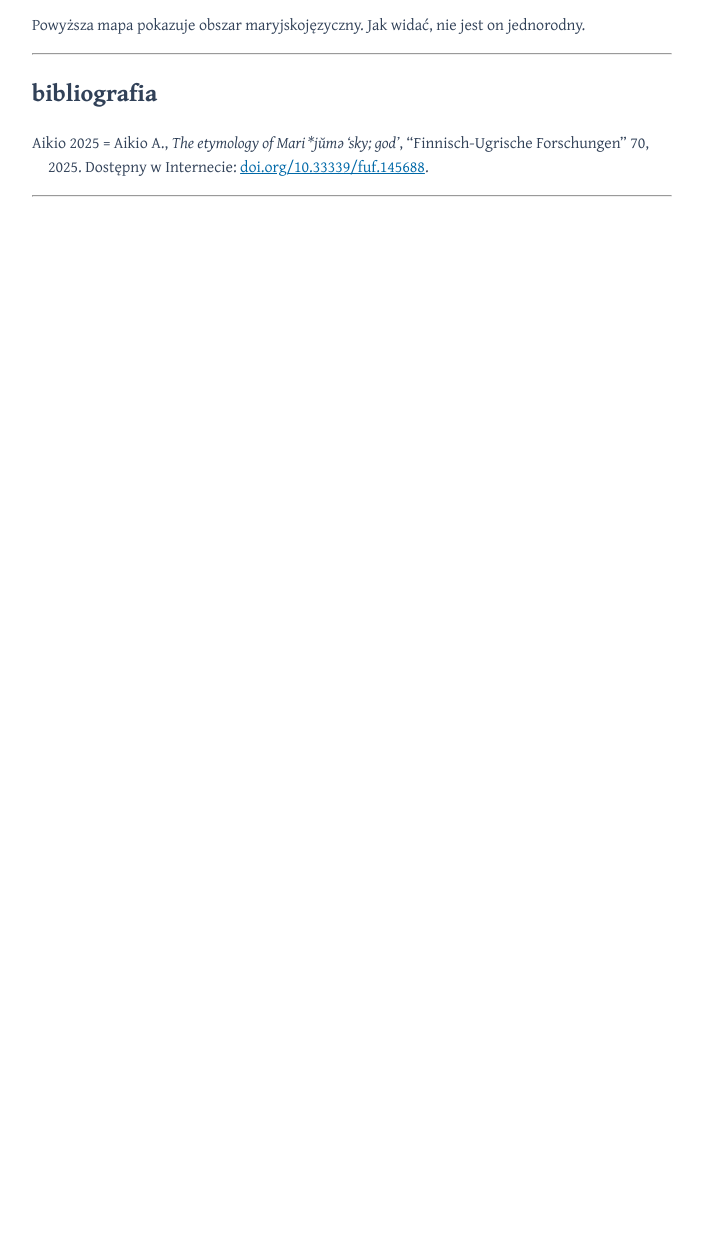
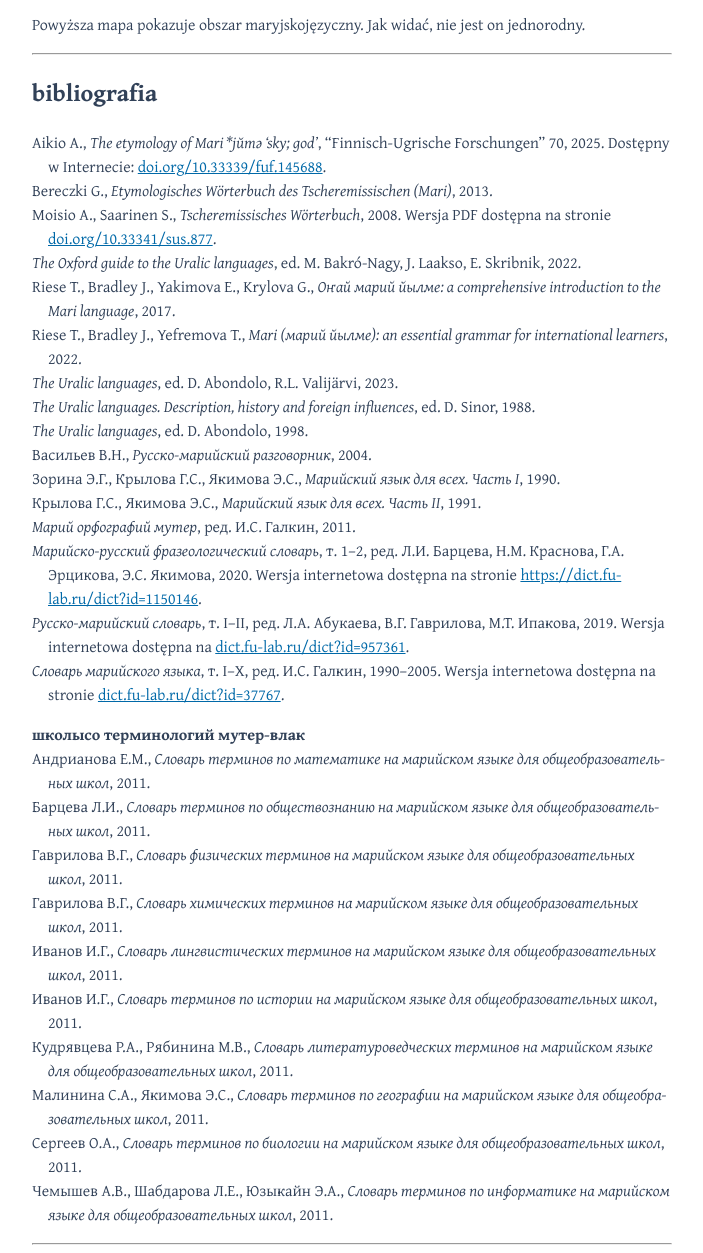
Before and after one commit to PT-22/hk, a plain HTML site: page mhr.html in a window 1280 px wide. Shown: the part 944-2197 px from the top of the page, without its empty margins (288-991 px from the left). Before the commit the page ends 1149 px from the top, so only its background shows below. Drawn offline with Linux system fonts and the light colour scheme.

Commit message:
Update mhr.html

```diff
--- a/mhr.html
+++ b/mhr.html
@@ -53,7 +53,35 @@
 <h2>bibliografia</h2>
 
 <div class="hang">
-<p>Aikio 2025 = Aikio A., <cite>The etymology of Mari *jŭmǝ ‘sky; god’</cite>, “Finnisch-Ugrische Forschungen” 70, 2025.</cite> Dostępny w Internecie: <a href="https://doi.org/10.33339/fuf.145688">doi.org/10.33339/fuf.145688</a>.</p>
+<p>Aikio A., <cite>The etymology of Mari *jŭmǝ ‘sky; god’</cite>, “Finnisch-Ugrische Forschungen” 70, 2025.</cite> Dostępny w Internecie: <a href="https://doi.org/10.33339/fuf.145688">doi.org/10.33339/fuf.145688</a>.</p>
+<p>Bereczki G., <cite>Etymologisches Wörterbuch des Tscheremissischen (Mari)</cite>, 2013.</p>
+<p>Moisio A., Saarinen S., <cite>Tscheremissisches Wörterbuch</cite>, 2008. Wersja PDF dostępna na stronie <a href="https://doi.org/10.33341/sus.877">doi.org/10.33341/sus.877</a>.</p>
+<p><cite>The Oxford guide to the Uralic languages</cite>, ed. M. Bakró-Nagy, J. Laakso, E. Skribnik, 2022.</p>
+<p>Riese T., Bradley J., Yakimova E., Krylova G., <cite>Оҥай марий йылме: a comprehensive introduction to the Mari language</cite>, 2017.</p>
+<p>Riese T., Bradley J., Yefremova T., <cite>Mari (марий йылме): an essential grammar for international learners</cite>, 2022.</p>
+<p><cite>The Uralic languages</cite>, ed. D. Abondolo, R.L. Valijärvi, 2023.</p>
+<p><cite>The Uralic languages. Description, history and foreign influences</cite>, ed. D. Sinor, 1988.</p>
+<p><cite>The Uralic languages</cite>, ed. D. Abondolo, 1998.</p>
+<p>Васильев В.Н., <cite>Русско-марийский разговорник</cite>, 2004.</p>
+<p>Зорина Э.Г., Крылова Г.С., Якимова Э.С., <cite>Марийский язык для всех. Часть I</cite>, 1990.</p>
+<p>Крылова Г.С., Якимова Э.С., <cite>Марийский язык для всех. Часть II</cite>, 1991.</p>
+<p><cite>Марий орфографий мутер</cite>, ред. И.С. Галкин, 2011.</p>
+<p><cite>Марийско-русский фразеологический словарь</cite>, т. 1–2, ред. Л.И. Барцева, Н.М. Краснова, Г.А. Эрцикова, Э.С. Якимова, 2020. Wersja internetowa dostępna na stronie <a href="https://dict.fu-lab.ru/dict?id=1150146">https://dict.fu-lab.ru/dict?id=1150146</a>.</p>
+<p><cite>Русско-марийский словарь</cite>, т. I–II, ред. Л.А. Абукаева, В.Г. Гаврилова, М.Т. Ипакова, 2019. Wersja internetowa dostępna na <a href="https://dict.fu-lab.ru/dict?id=957361">dict.fu-lab.ru/dict?id=957361</a>.</p>
+<p><cite>Словарь марийского языка</cite>, т. I–X, ред. И.С. Галкин, 1990–2005. Wersja internetowa dostępna na stronie <a href="https://dict.fu-lab.ru/dict?id=37767">dict.fu-lab.ru/dict?id=37767</a>.</p>
+</div>
+<div lang="ru" class="hang">
+<p><b>школысо терминологий мутер-влак</b></p>
+<p>Андрианова Е.М., <cite>Словарь терминов по математике на марийском языке для общеобразовательных школ</cite>, 2011.</p>
+<p>Барцева Л.И., <cite>Словарь терминов по обществознанию на марийском языке для общеобразовательных школ</cite>, 2011.</p>
+<p>Гаврилова В.Г., <cite>Словарь физических терминов на марийском языке для общеобразовательных школ</cite>, 2011.</p>
+<p>Гаврилова В.Г., <cite>Словарь химических терминов на марийском языке для общеобразовательных школ</cite>, 2011.</p>
+<p>Иванов И.Г., <cite>Словарь лингвистических терминов на марийском языке для общеобразовательных школ</cite>, 2011.</p>
+<p>Иванов И.Г., <cite>Словарь терминов по истории на марийском языке для общеобразовательных школ</cite>, 2011.</p>
+<p>Кудрявцева Р.А., Рябинина М.В., <cite>Словарь литературоведческих терминов на марийском языке для общеобразовательных школ</cite>, 2011.</p>
+<p>Малинина С.А., Якимова Э.С., <cite>Словарь терминов по географии на марийском языке для общеобразовательных школ</cite>, 2011.</p>
+<p>Сергеев О.А., <cite>Словарь терминов по биологии на марийском языке для общеобразовательных школ</cite>, 2011.</p>
+<p>Чемышев А.В., Шабдарова Л.Е., Юзыкайн Э.А., <cite>Словарь терминов по информатике на марийском языке для общеобразовательных школ</cite>, 2011.</p>
 </div>
 
 <hr>
```
